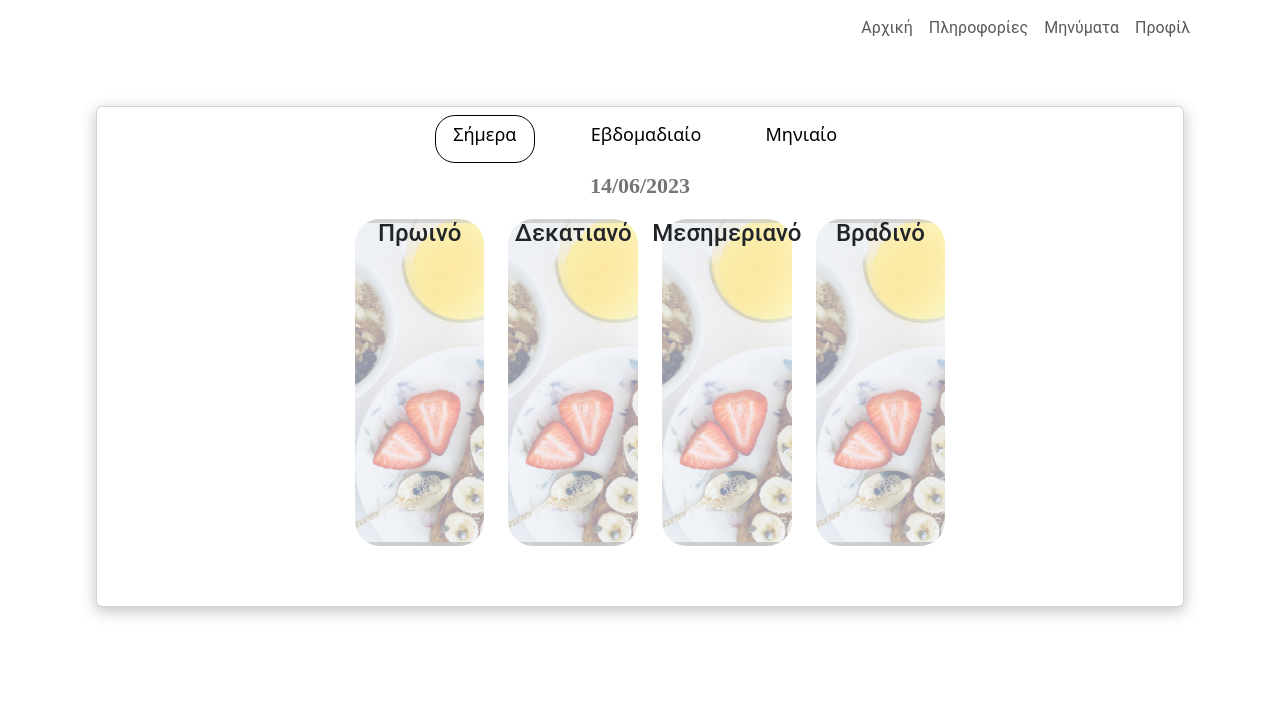
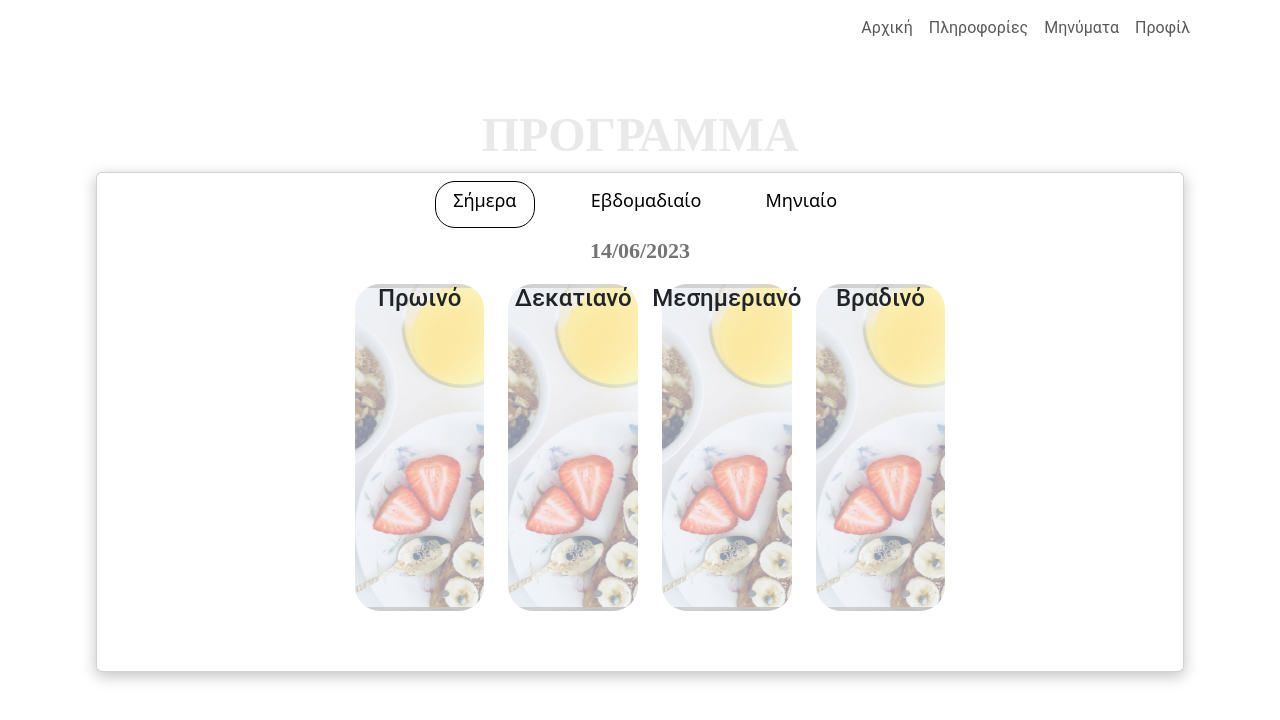
Before and after one commit to Spanosnick/Personal_monitor_React, a React (Create React App) app: page / in a window 1280 px wide. Shown: the top 720 px of the page. Built offline with nearby package versions, Linux system fonts and the light colour scheme.

Commit message:
section Title

```diff
--- a/src/components/MealCard.js
+++ b/src/components/MealCard.js
@@ -1,7 +1,6 @@
 import React from "react";
 
 function MealCard ({src,text}){
-
     return(
         <div className={'mealCard'} style={{backgroundImage:"url(../meal1.png"}} >
             <h4>{text}</h4>
--- a/src/components/chooseProgram.js
+++ b/src/components/chooseProgram.js
@@ -3,9 +3,11 @@ import Card from 'react-bootstrap/Card';
 import Stack from 'react-bootstrap/Stack';
 import  MealCard from '../components/MealCard'
 import { Container, Row, Col } from 'react-bootstrap';
+import SectionTitle from "./sectionTitle";
 
 function ImgOverlayExample({date}) {
-    return (
+    return (<div>
+        <SectionTitle title={'ΠΡΟΓΡΑΜΜΑ'}/>
         <Card className=" text-start chooseProgram">
             <Stack className="mx-auto cardLabels my-2" direction="horizontal" gap={5}>
                 <div className="p-2 active ">
@@ -23,9 +25,6 @@ function ImgOverlayExample({date}) {
             <div className="col-12 text-center ">
                 <h4 id='dateLabel'> 14/06/2023</h4>
             </div>
-
-
-
             <Container>
                 <Row>
                     <Col xs={6} md={3}>
@@ -50,7 +49,7 @@ function ImgOverlayExample({date}) {
 
 
         </Card>
-
+        </div>
     );
 }
 
--- /dev/null
+++ b/src/components/sectionTitle.js
@@ -0,0 +1,8 @@
+import React from "react";
+
+function SectionTitle({title}) {
+    return <div id={'sectionTitle'}> <h4 >{title} </h4></div>;
+
+};
+
+export default SectionTitle;
--- a/src/index.css
+++ b/src/index.css
@@ -76,3 +76,14 @@ code {
   display: flex;
   justify-content: center;
 }
+
+#sectionTitle h4{
+  font-family: Manrope;
+  font-size: 3em;
+  font-weight: 700;
+
+  letter-spacing: 0em;
+  text-align: center;
+  color: #E9E9E9;
+
+}
```
